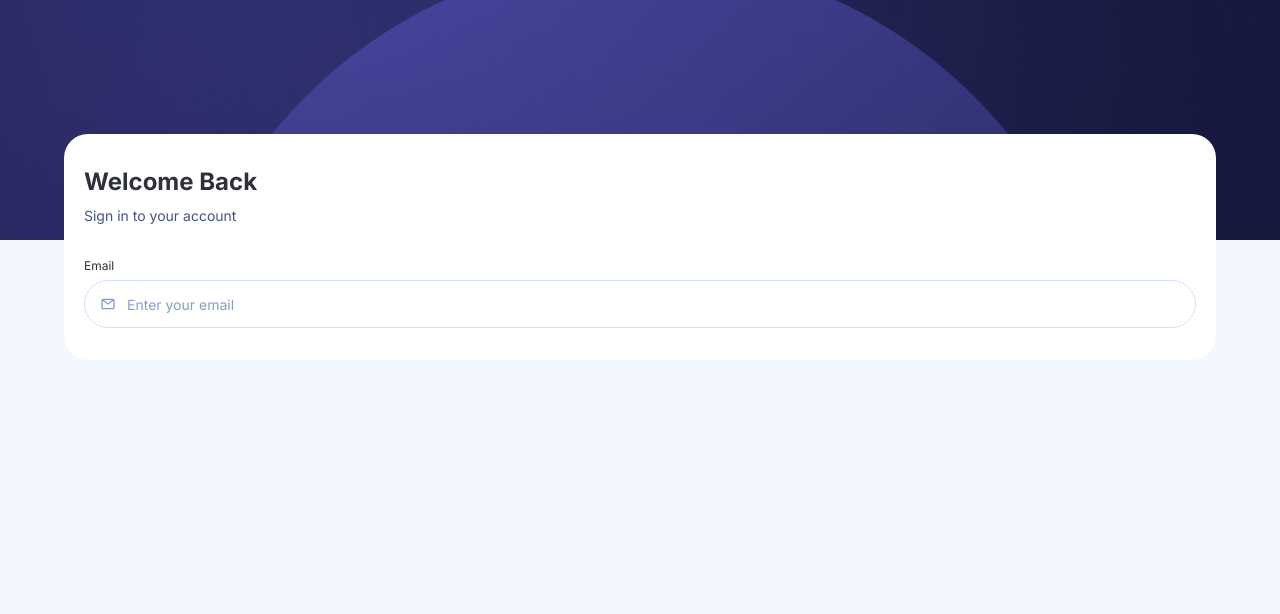
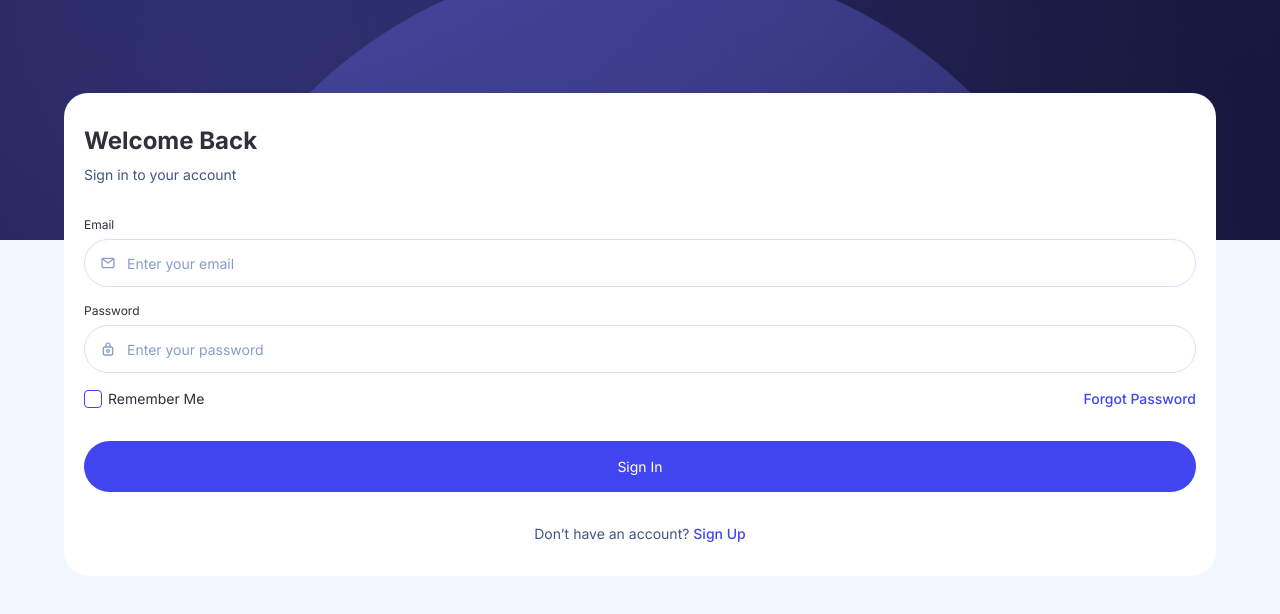
Before and after one commit to azzamdinabdillah/react-strapi-blog, a React (Vite) app in the folder frontend/: page /dashboard/login in a window 1280 px wide. Shown: the top 614 px of the page. Built offline with nearby package versions, Linux system fonts and the light colour scheme.

Commit message:
feat: login page ongoing

```diff
--- a/frontend/src/dashboard/pages/auth/Login.tsx
+++ b/frontend/src/dashboard/pages/auth/Login.tsx
@@ -2,7 +2,7 @@ export default function Login() {
   return (
     <div className="bg-[#F1F6FF] min-h-screen dashboard-app">
       <div className="top bg-[url(/dashboard/images/login-bg.png)] bg-center bg-no-repeat bg-cover h-[240px] relative">
-        <div className="bg-white rounded-3xl py-8 px-5 w-[90%] mx-auto gap-8 flex flex-col absolute -bottom-1/2 left-1/2 -translate-x-1/2">
+        <div className="bg-white rounded-3xl py-8 px-5 w-[90%] mx-auto gap-8 flex flex-col absolute -bottom-[140%] left-1/2 -translate-x-1/2">
           <div className="title gap-2 flex flex-col">
             <h1 className="text-2xl text-[#2E3139] font-bold">Welcome Back</h1>
             <h2 className="text-[#425583] font-normal text-sm">
@@ -22,8 +22,8 @@ export default function Login() {
                 <div className="relative">
                   <input
                     placeholder="Enter your email"
-                    type="text"
-                    className="rounded-full w-full before:content-[] h-12 flex justify-center items-center border border-[#D3E0FE] placeholder:text-sm placeholder:font-normal placeholder:text-[#899CC9] text-[#2E3139] text-sm font-normal px-4 pl-[42px]"
+                    type="email"
+                    className="rounded-full w-full before:content-[] h-12 flex justify-center items-center border border-[#D3E0FE] focus:border-[#4045EF] outline-none placeholder:text-sm placeholder:font-normal placeholder:text-[#899CC9] text-[#2E3139] text-sm font-normal px-4 pl-[42px]"
                   />
                   <img
                     src="/dashboard/icons/email-login.svg"
@@ -32,6 +32,52 @@ export default function Login() {
                   />
                 </div>
               </div>
+
+              <div className="gap-1.5 flex flex-col">
+                <label
+                  htmlFor=""
+                  className="text-xs text-[#2E3139] font-normal"
+                >
+                  Password
+                </label>
+                <div className="relative">
+                  <input
+                    placeholder="Enter your password"
+                    type="password"
+                    className="rounded-full w-full before:content-[] h-12 flex justify-center items-center border border-[#D3E0FE] focus:border-[#4045EF] outline-none placeholder:text-sm placeholder:font-normal placeholder:text-[#899CC9] text-[#2E3139] text-sm font-normal px-4 pl-[42px]"
+                  />
+                  <img
+                    src="/dashboard/icons/lock-login.svg"
+                    alt=""
+                    className="bg-contain bg-no-repeat bg-center block w-4 h-4 absolute top-1/2 -translate-y-1/2 left-4"
+                  />
+                </div>
+              </div>
+
+              <div className="flex justify-between items-center">
+                <div className="flex gap-1.5 items-center">
+                  <input
+                    type="checkbox"
+                    className="border border-[#4045EF] rounded-sm w-[18px] h-[18px] appearance-none"
+                  />
+                  <p className="text-sm font-normal text-black-2e">
+                    Remember Me
+                  </p>
+                </div>
+                <p className="text-sm font-medium text-primary-1">
+                  Forgot Password
+                </p>
+              </div>
+            </div>
+
+            <div className="">
+              <button className="w-full rounded-full py-[15.5px] px-10 text-white text-sm font-normal bg-primary-1">
+                Sign In
+              </button>
+            </div>
+
+            <div>
+              <p className="font-normal text-sm text-blue-42 text-center">Don’t have an account? <span className="text-primary-1 font-medium hover:underline">Sign Up</span></p>
             </div>
           </div>
         </div>
```
Also changed, not shown: frontend/src/dashboard.css (+9 -0 lines), frontend/public/dashboard/icons/lock-login.svg (added), 1 other file (tests, documents, lock files or other folders).
